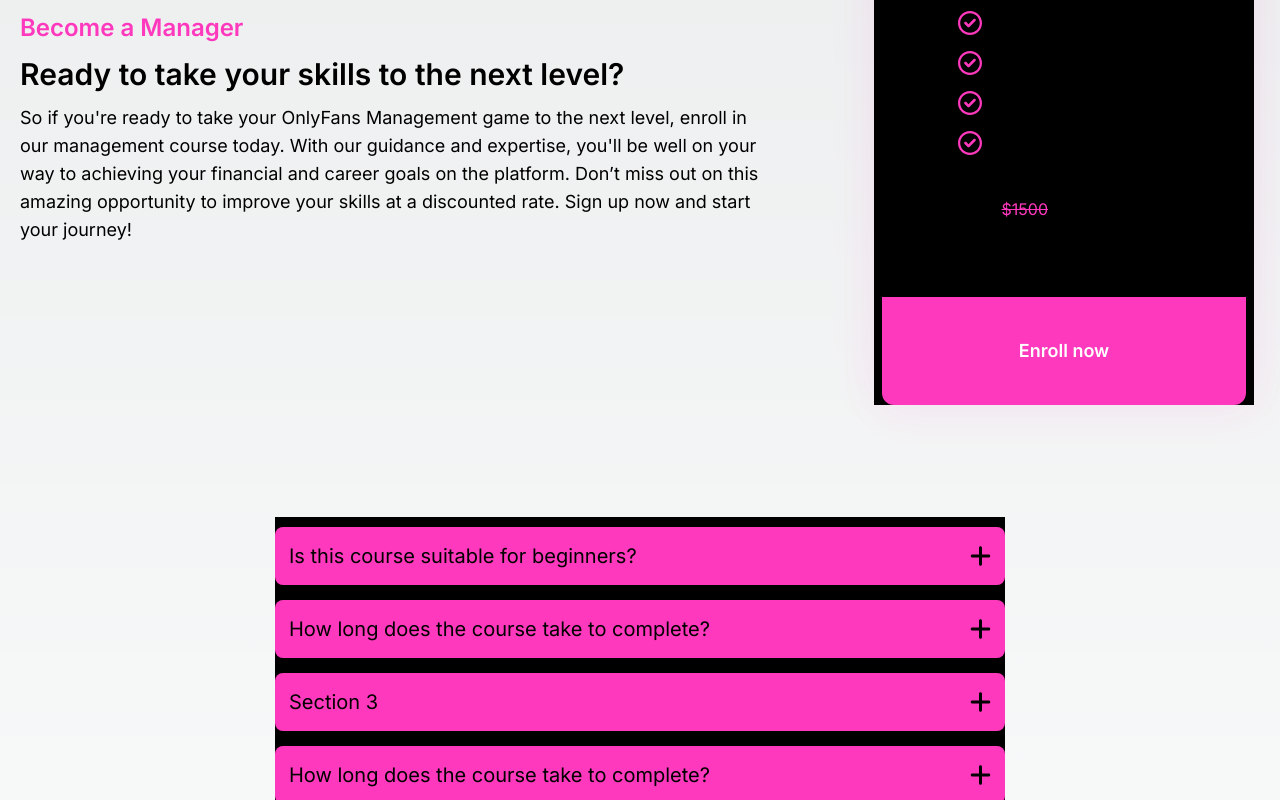
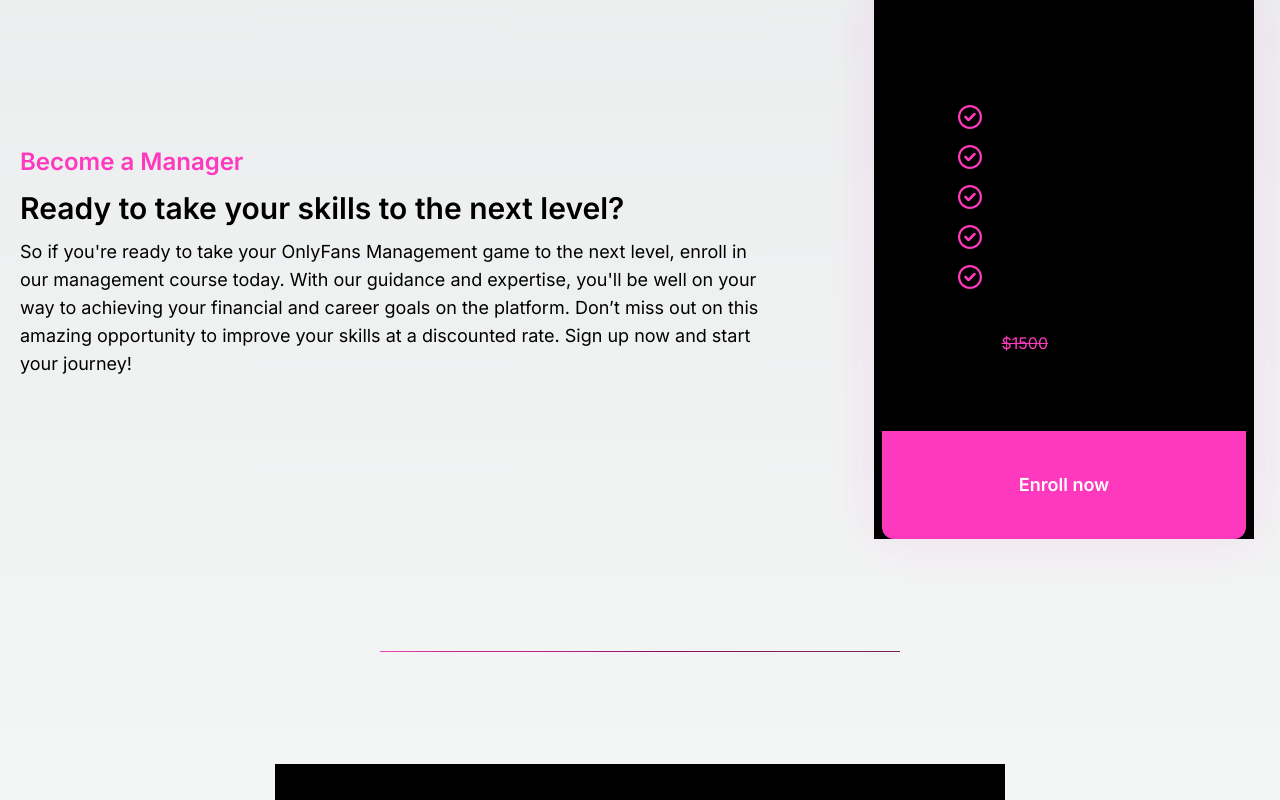
Before and after one commit to khansaud3551/Garratte-Next.js, a Next.js app: page / in a window 1280 px wide. Shown: the part 2000-2800 px from the top of the page. Built offline with nearby package versions, Linux system fonts and the light colour scheme.

Commit message:
#video added and faqs

```diff
--- a/app/components/Header.jsx
+++ b/app/components/Header.jsx
@@ -60,9 +60,11 @@
             </div>
           </div>
           <div className="hidden md:block">
-            <button className="rounded-2xl text-white font-semibold text-2xl px-14 py-3 bg-[#424242]">
-              Join Now
-            </button>
+            <Link href="/training">
+              <button className="rounded-2xl text-white font-semibold text-2xl px-14 py-3 bg-[#424242]">
+                Join Now
+              </button>
+            </Link>
           </div>
 
           <div className="-mr-2 flex md:hidden">
--- a/app/globals.css
+++ b/app/globals.css
@@ -79,3 +79,26 @@
   color: #717171;
   text-shadow: 1px 1px 2px rgba(0, 0, 0, 0.4);
 }
+
+.border_divider {
+  margin-right: auto;
+  margin-left: auto;
+  border-image-source: linear-gradient(
+    90deg,
+    rgba(255, 57, 189, 0.9) -3.29%,
+    #c42a90 13.39%,
+    #bb2489 32.21%,
+    #8e0f64 54.27%,
+    rgba(113, 14, 80, 0.9) 80.63%,
+    rgba(108, 14, 77, 0.9) 100%
+  );
+  background: linear-gradient(
+    90deg,
+    rgba(255, 57, 189, 0.9) -3.29%,
+    #c42a90 13.39%,
+    #bb2489 32.21%,
+    #8e0f64 54.27%,
+    rgba(113, 14, 80, 0.9) 80.63%,
+    rgba(108, 14, 77, 0.9) 100%
+  );
+}
--- a/app/page.js
+++ b/app/page.js
@@ -8,9 +8,26 @@
   return (
     <main>
       <AwarenessBanner />
+
+      <div className="border_divider w-[300px] md:w-[520px] h-[1px]"></div>
+
       <Consideration />
+
+      <div className="border_divider w-[300px] md:w-[520px] h-[1px]"></div>
+
       <Decision />
+
+      <div className="border_divider w-[300px] md:w-[520px] h-[1px]"></div>
+
       <div className="bg-black w-full lg:w-[730px] mx-auto my-14 md:my-28">
+        <div className="text-center">
+          <h1 className="text-3xl font-semibold mb-4">
+            Frequently Asked Questions
+          </h1>
+          <p className="text-lg mb-3">
+            Get answers to common questions about this course.
+          </p>
+        </div>
         <FAQ title="Is this course suitable for beginners?">
           <p>
             Yes, our course is suitable for all levels. We have lessons ranging
@@ -19,13 +36,13 @@
             your needs.
           </p>
         </FAQ>
-        <FAQ title="How long does the course take to complete?">
+        <FAQ title="How long does the course take to complete ?">
           <p>Content for section 2</p>
         </FAQ>
-        <FAQ title="Section 3">
+        <FAQ title="Will I have access to the course materials after I complete the course ?">
           <p>Content for section 3</p>
         </FAQ>
-        <FAQ title="How long does the course take to complete?">
+        <FAQ title="Can I ask questions and get support from the instructors ?">
           <p>Content for section 2</p>
         </FAQ>
       </div>
--- a/app/training/page.js
+++ b/app/training/page.js
@@ -39,11 +39,18 @@
         and tools you need to succeed in this business model from the comfort of
         your own home. Start building your dream career today through Manageher.
       </p>
-      <img
+      {/* <img
         className="h-[250px] md:h-[500px] w-full object-cover rounded-xl"
         src="assets/video.jpg"
         alt=""
+      /> */}
+
+      <iframe
+        src="https://drive.google.com/file/d/1wO7yj07BXgkRv6HPO6XNQ4xUD0i2bee1/preview"
+        className="w-full h-[300px] md:h-[700px]"
+        allow="autoplay"
       />
+
       <button
         onClick={() => setIsModalOpen(true)}
         className="px-8 flex mx-auto justify-center font-bold text-xl py-4 w-[80%] md:w-[500px] rounded-xl bg-primary"
```
